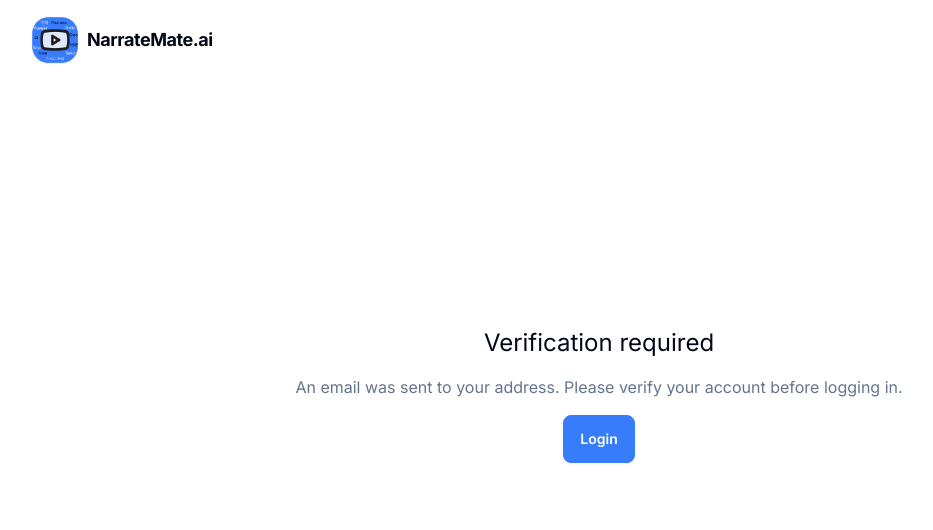
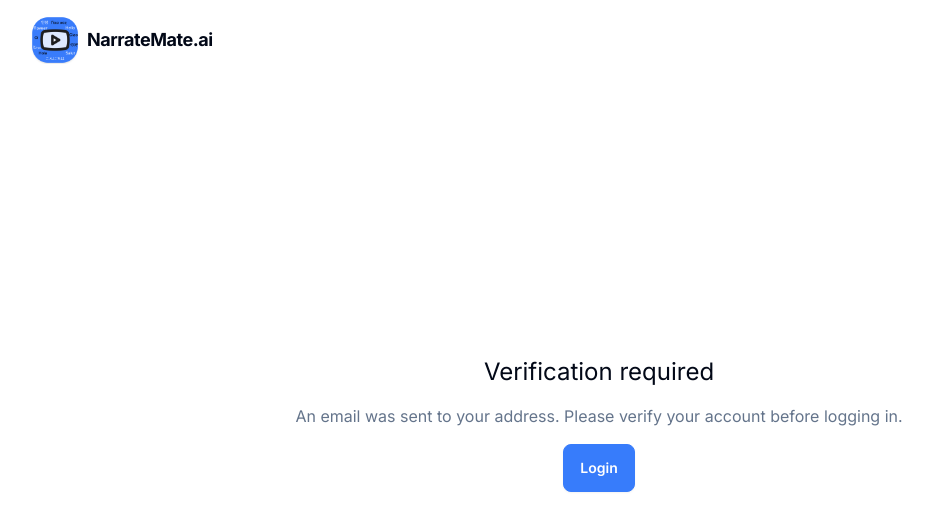
Before and after one commit to PABannier/NarrateMate.ai, a Next.js app: page /authentication/verification in a window 1280 px wide. Shown: the top 530 px of the page, without its empty margins (41-974 px from the left). Built offline with nearby package versions, Linux system fonts and the light colour scheme.

Commit message:
Make logo header button clickable

```diff
--- a/src/app/authentication/login/components/logo-header.tsx
+++ b/src/app/authentication/login/components/logo-header.tsx
@@ -5,7 +5,7 @@
 
 export default function LogoHeader() {
   return (
-    <header className="h-[75px]">
+    <header className="h-fit">
       <div className="flex lg:flex-1">
         <Link
           className="flex items-center gap-2 shrink-0 "
--- a/src/app/authentication/login/page.tsx
+++ b/src/app/authentication/login/page.tsx
@@ -8,7 +8,7 @@
   return (
     <div className="h-screen flex flex-col mx-auto max-w-[1200px] px-8 py-4">
       <LogoHeader />
-      <div className="flex items-center justify-center h-full -mt-20">
+      <div className="flex items-center justify-center h-full">
         <LoginCard />
       </div>
     </div>
--- a/src/app/authentication/verification/page.tsx
+++ b/src/app/authentication/verification/page.tsx
@@ -6,7 +6,7 @@
   return (
     <div className="h-screen flex flex-col mx-auto max-w-[1200px] px-8 py-4">
       <LogoHeader />
-      <div className="flex flex-col space-y-4 items-center justify-center h-full -mt-20">
+      <div className="flex flex-col space-y-4 items-center justify-center h-full">
         <h3 className="text-2xl">Verification required</h3>
         <p className="text-muted-foreground text-center">
           An email was sent to your address. Please verify your account before
```
